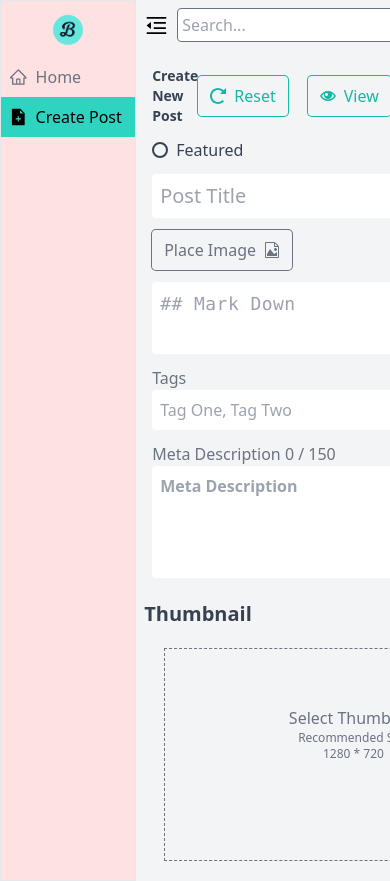
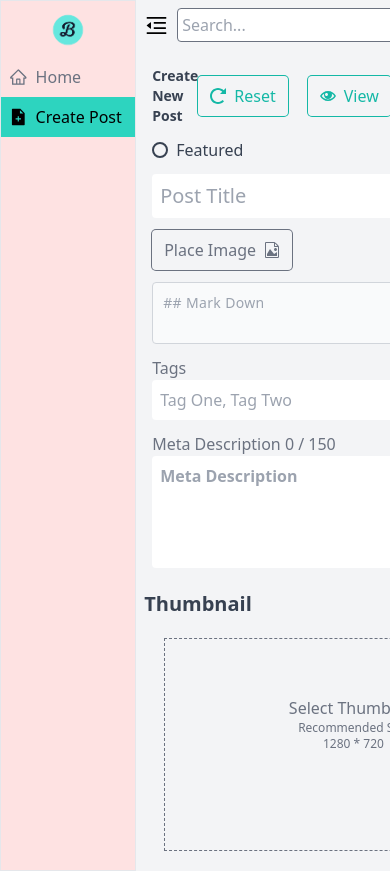
Before and after one commit to Muskulee/anonymous-admin, a React (Create React App) app: page /create-post in a window 390 px wide. Shown: the top 881 px of the page. Built offline with nearby package versions, Linux system fonts and the light colour scheme.

Commit message:
Fixed all responsiveness

```diff
--- a/src/components/PostForm.jsx
+++ b/src/components/PostForm.jsx
@@ -320,11 +320,26 @@ export default function PostForm({
             onFocus={() => setDisplayMarkDownHint(true)}
             name="content"
             placeholder="## Mark Down"
-            className="resize-none outline-none focus:ring-1 ring-teal-500
-        rounded p-2 w-full flex-1
-        font-mono tracking-wide text-lg
-        "
+            className=" p-2.5 w-full tracking-wide text-sm
+           bg-gray-50 rounded border border-gray-300
+              focus:ring-teal-500 focus:border-teal-500
+               dark:border-gray-600 dark:placeholder-gray-40
+                dark:focus:ring-teal-500 dark:focus:border-teal-500
+
+
+                lg:resize-none lg:outline-none lg:focus:ring-1 ring-teal-500
+                lg:rounded lg:p-2  lg:flex-1
+                lg:font-mono lg:tracking-wide lg:text-lg
+
+
+                "
+
+
+
           ></textarea>
+
+
+
           {/* tags input */}
           <div>
             <label className="text-gray-500" htmlFor="tags">
--- a/src/components/UpdatePost.jsx
+++ b/src/components/UpdatePost.jsx
@@ -32,7 +32,7 @@ export default function UpdatePost() {
 
   const handleSubmit = async (data) => {
     setBusy(true);
-    const {error, post} = await updatePost(postInfo.id, data);
+    const { error, post } = await updatePost(postInfo.id, data);
 
     setBusy(false);
 
```
Also changed, not shown: public/favicon.png (added).
